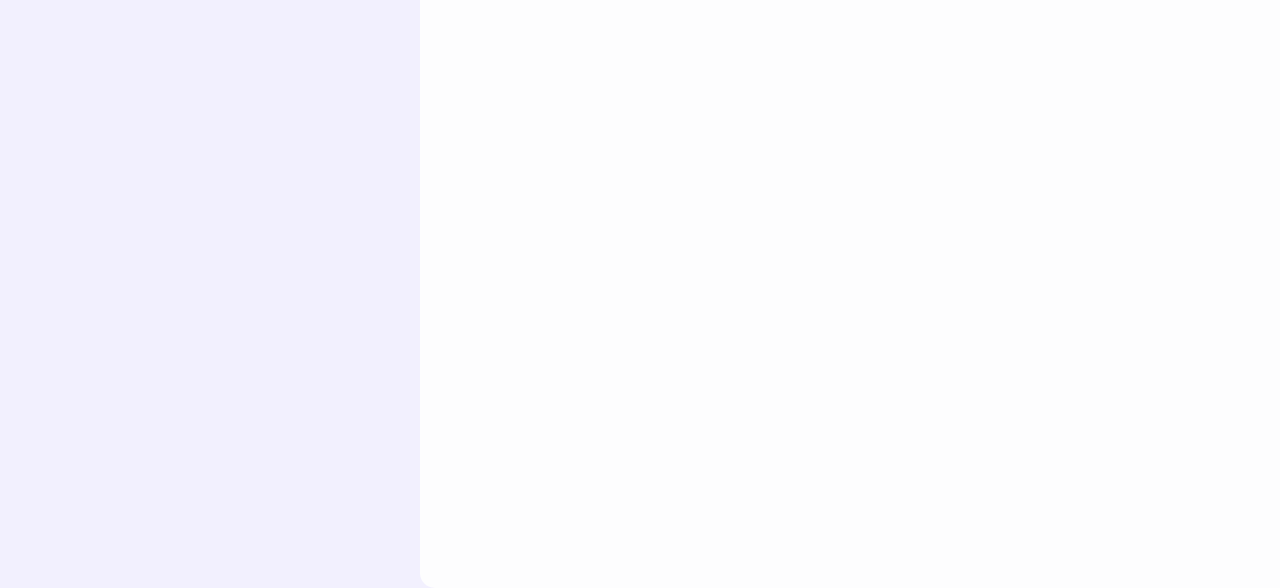
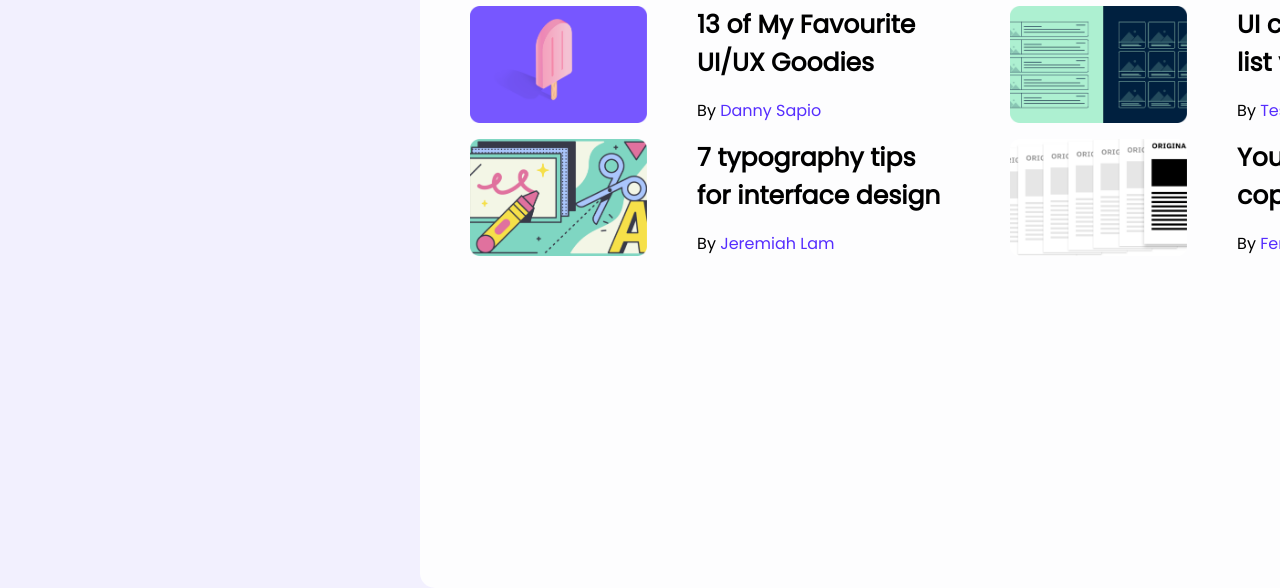
Before and after one commit to Nightstalkeer/Figma2, a plain HTML site: page index.html in a window 1280 px wide. Shown: the part 612-1200 px from the top of the page. Drawn offline with Linux system fonts and the light colour scheme.

Commit message:
Completed upto TOP-BLOG

```diff
--- a/index.html
+++ b/index.html
@@ -89,13 +89,65 @@
 		</div>
 
 		<div>
-			<p style="padding-left: 50px; font-family: Poppins; font-size: 32px; font-weight: bold; color: #562efe; margin: 0px">
+			<p style="padding-left: 50px; font-family: Poppins; font-size: 32px; font-weight: bold; color: #562efe; margin: 20px 0px">
 				Top Blog
 			</p>
 		</div>
 
-		<div>
-			<img src="./images/" alt="">
+		<div style="display: grid; grid-template-columns: 1fr 1fr;">
+
+			<div style="display: flex">
+				<img src="./images/blogs/blog-1.png" alt="UI/UX" style="height: 117px; margin: 0 50px">
+				<div>
+					<p class="blog">
+						13 of My Favourite<br>UI/UX Goodies
+					</p>
+					<p class="name" style="font-weight: normal">
+						By <span style="color: #562efe">Danny Sapio</span>
+					</p>
+				</div>
+			</div>
+
+			<div style="display: flex">
+				<img src="./images/blogs/blog-2.png" alt="UI/UX" style="height: 117px; margin: 0 50px">
+				<div>
+					<p class="blog">
+						UI cheat sheet:<br>list vs grids
+					</p>
+					<p class="name" style="font-weight: normal">
+						By <span style="color: #562efe">Tess Gadd</span>
+					</p>
+				</div>
+			</div>
+
+		</div>
+
+		<div style="display: grid; grid-template-columns: 1fr 1fr;">
+
+			<div style="display: flex">
+				<img src="./images/blogs/blog-3.png" alt="UI/UX" style="height: 117px; margin: 0 50px">
+				<div>
+					<p class="blog">
+						7 typography tips<br>for interface design
+					</p>
+					<p class="name" style="font-weight: normal">
+						By <span style="color: #562efe">Jeremiah Lam</span>
+					</p>
+				</div>
+			</div>
+
+			<div style="display: flex">
+				<img src="./images/blogs/blog-4.png" alt="UI/UX" style="height: 117px; margin: 0 50px">
+				<div>
+					<p class="blog">
+						Your logo is<br>copied
+					</p>
+					<p class="name" style="font-weight: normal">
+						By <span style="color: #562efe">Ferdinand Vogler</span>
+					</p>
+				</div>
+			</div>
+
 		</div>
 
 	</section>
--- a/style.css
+++ b/style.css
@@ -33,7 +33,8 @@ body {
 }
 
 .name{
-    font-family: Poppins, bold;
+    font-family: Poppins;
+    font-weight: bold;
 }
 
 #HLine{
@@ -43,3 +44,10 @@ body {
     border-radius: 800px;
     margin: 25px 40px;
 }
+
+.blog{
+    font-family: Poppins;
+    font-size: 25px;
+    margin: 0px;
+    font-weight: bold;
+}
```
